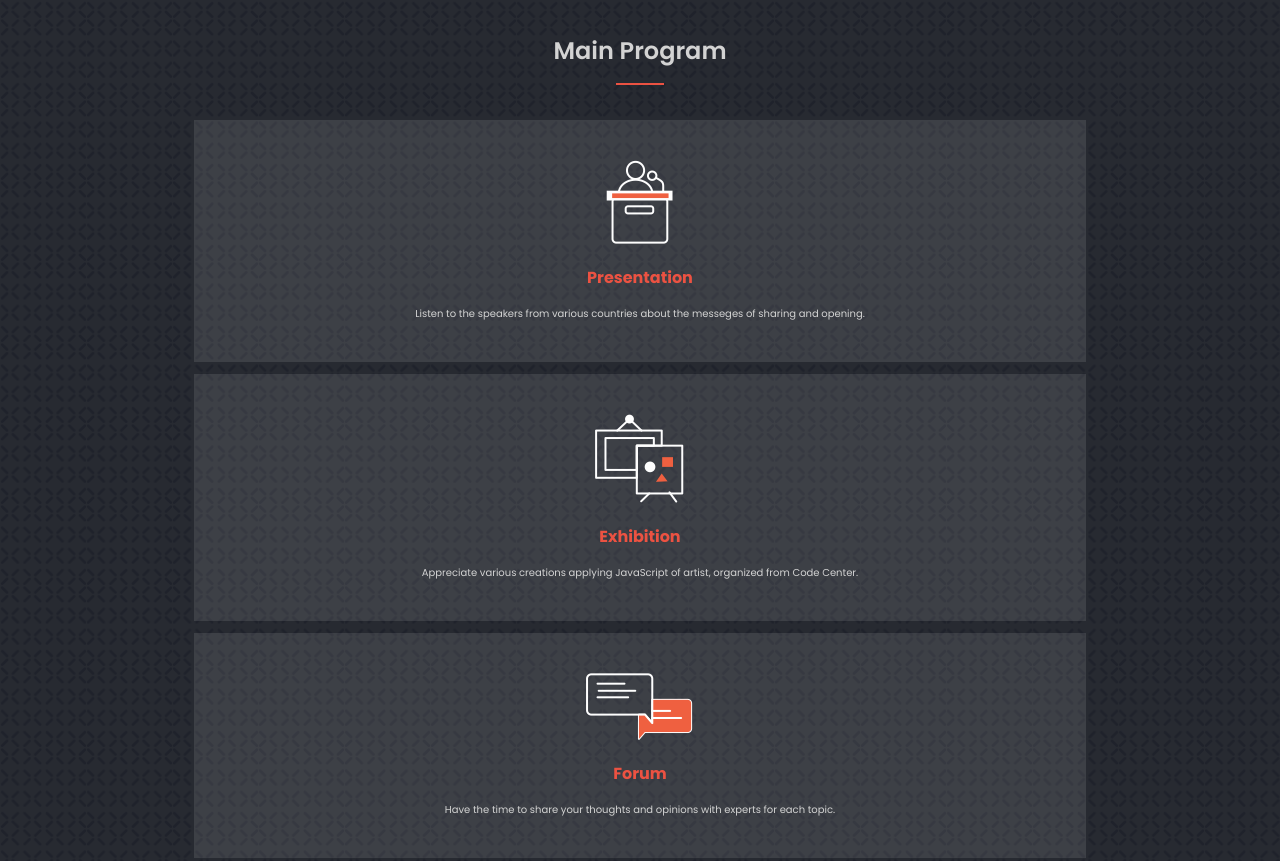
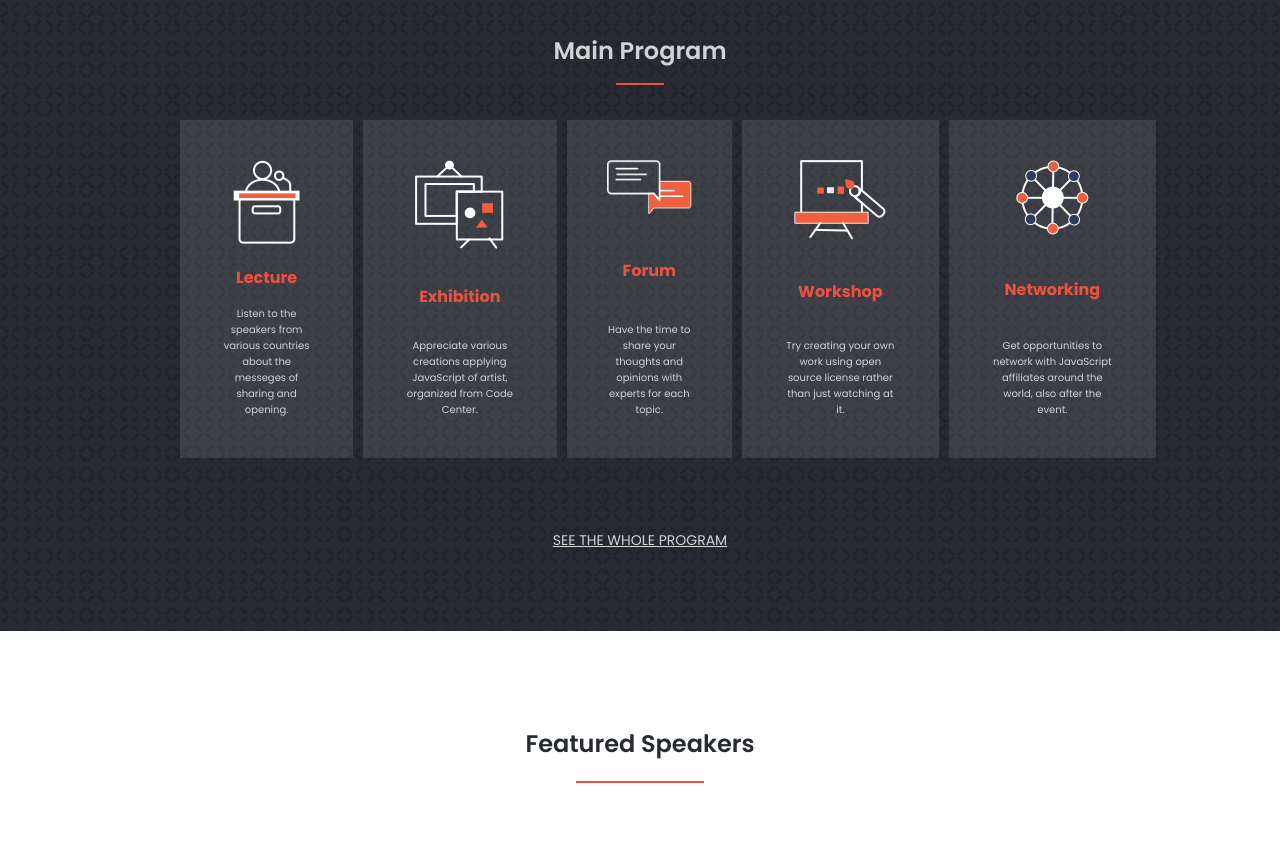
Before and after one commit to andres-condezo/html_capstone, a website: page index.html in a window 1280 px wide. Shown: the part 900-1761 px from the top of the page. Drawn offline with Linux system fonts and the light colour scheme.

Commit message:
Feat(index.html): [Add card container]

```diff
--- a/index.html
+++ b/index.html
@@ -54,12 +54,14 @@
 				<hr class="program-separator">
 			</div>
 
+			<div class="article-container">
+
 				<article class="program__article">
 					<figure class="article-img">
 						<img src="./img/lecture-icon.png" alt="" class="program__img">
 					</figure>
 					<div class="article-title">
-					<h3 class="program__subtitle">Presentation</h3>
+						<h3 class="program__subtitle">Lecture</h3>
 					</div>
 					<div class="article-par">
 						<p class="program-par">
@@ -120,6 +122,8 @@
 					</div>
 				</article>
 
+			</div>
+
 			<a href="#" class="btn-txt btn-see-program">SEE THE WHOLE PROGRAM</a>
 
 			<a href="#" class="btn">Join JS Global Conference 2022</a>
@@ -130,6 +134,8 @@
 				<h2 class="speakers-h2">Featured Speakers</h2>
 				<hr class="speakers-separator">
 			</div>
+
+			<div class="speakers-card-container">
 
 				<article class="speakers-card">
 					<figure class="img-container">
@@ -235,8 +241,9 @@
 					</div>
 				</article>
 
+			</div>
+
 			<a href="#" class="btn btn-2">More</a>
-
 		</section>
 
 	</main>
```
Lines whose indentation alone changed are shown as unchanged.
